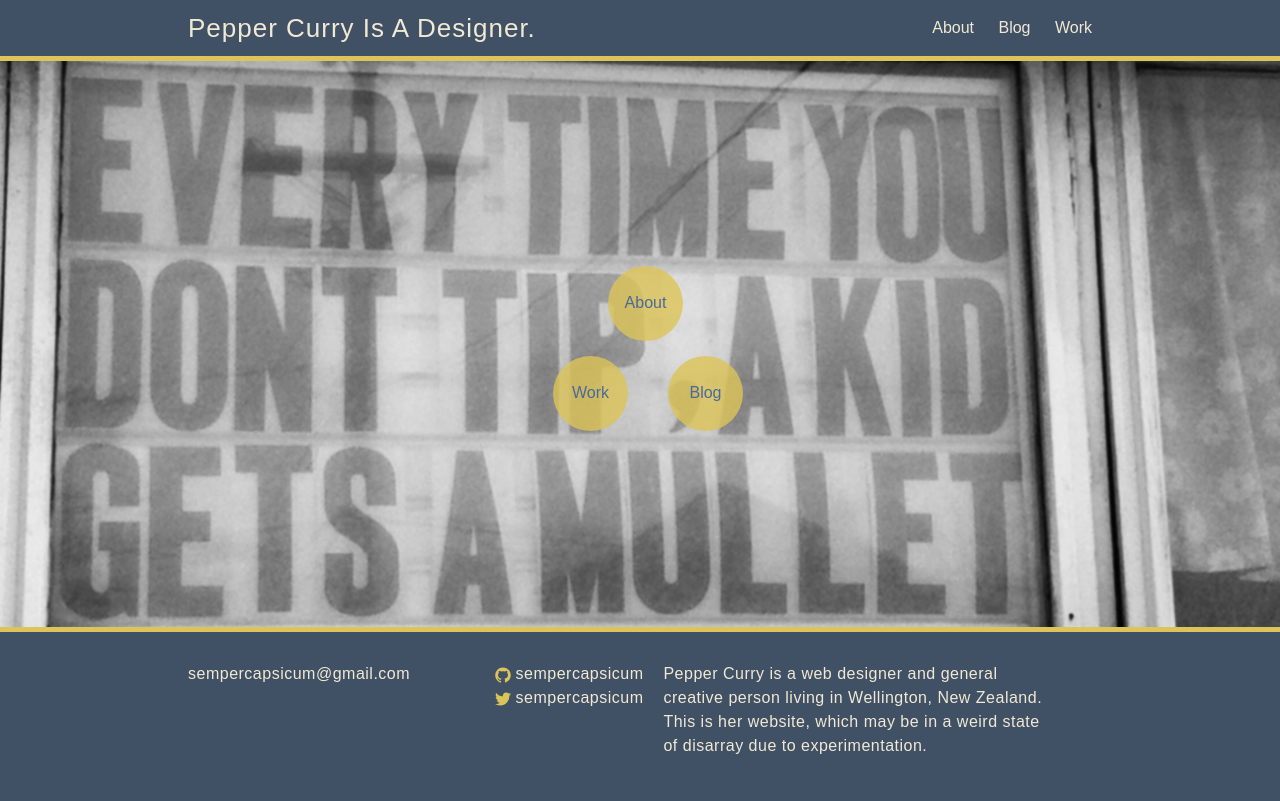
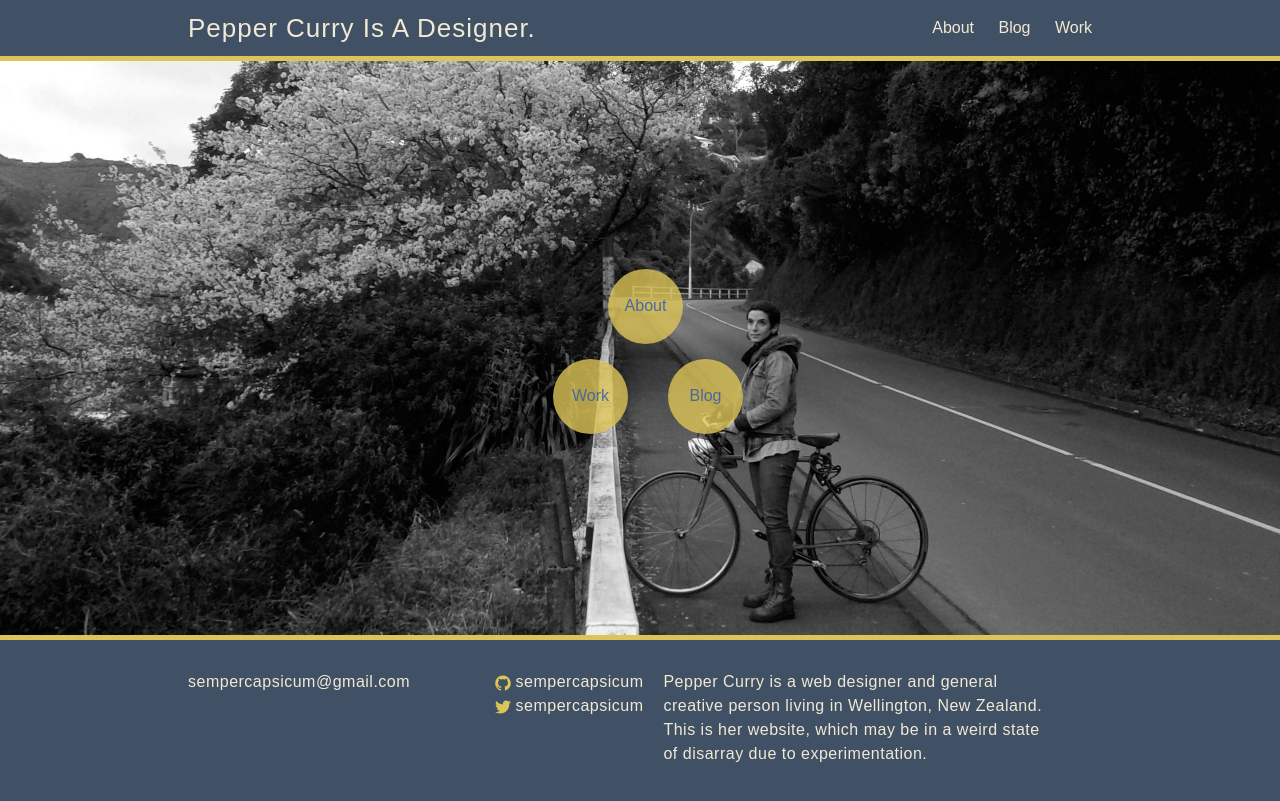
Before and after one commit to sempercapsicum/sempercapsicum.github.io, a Jekyll site: the page built from index.html, in a window 1280 px wide. Shown: the top 801 px of the page. Built offline with Jekyll 4.4.1, drawn with Linux system fonts in a browser that asks for light colours; nearby versions of some CDN libraries.

Commit message:
new main pic

```diff
--- a/_includes/head.html
+++ b/_includes/head.html
@@ -8,7 +8,7 @@
     <script>try{Typekit.load();}catch(e){}</script>
     <script type="text/javascript">
         var my_image = new Image();
-        my_image.src = '../images/mullet.jpg';
+        my_image.src = '../images/mainpic.jpg';
     </script>
 
     <title>{% if page.title %}{{ page.title }}{% else %}{{ site.title }}{% endif %}</title>
--- a/index.html
+++ b/index.html
@@ -3,7 +3,7 @@ layout: home
 ---
 
 <div class="background-image">
-  <img src = "../images/mullet.jpg">
+  <img src = "../images/mainpic.jpg">
   <div class="circles">
     <a href="/about">
       <div class="circle-btn circle-1">
```
Also changed, not shown: images/mainpic.jpg (added), images/mullet.jpg (deleted).
